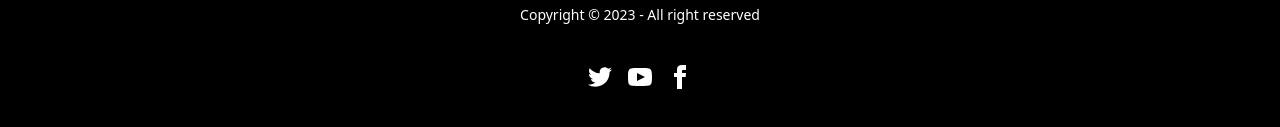
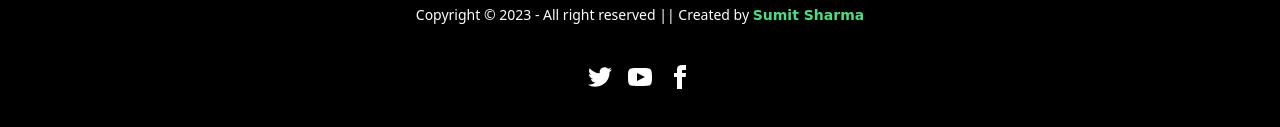
Before and after one commit to sumitsh77/ClassConnect, a website: page index.html in a window 1280 px wide. Shown: the part 2639-2766 px from the top of the page. Drawn offline with nearby package versions, Linux system fonts and the light colour scheme; a web font is replaced by a local one.

Commit message:
modified:   index.html

```diff
--- a/index.html
+++ b/index.html
@@ -266,7 +266,8 @@
       <p class="font-bold text-2xl font-display">
         Class Connect. <br />Providing reliable tech since 2022
       </p>
-      <p>Copyright © 2023 - All right reserved</p>
+      <p>Copyright © 2023 - All right reserved || Created by <span class="text-green-400 font-display font-bold">Sumit
+          Sharma</span></p>
     </div>
     <div>
       <div class="grid grid-flow-col gap-4">
```
